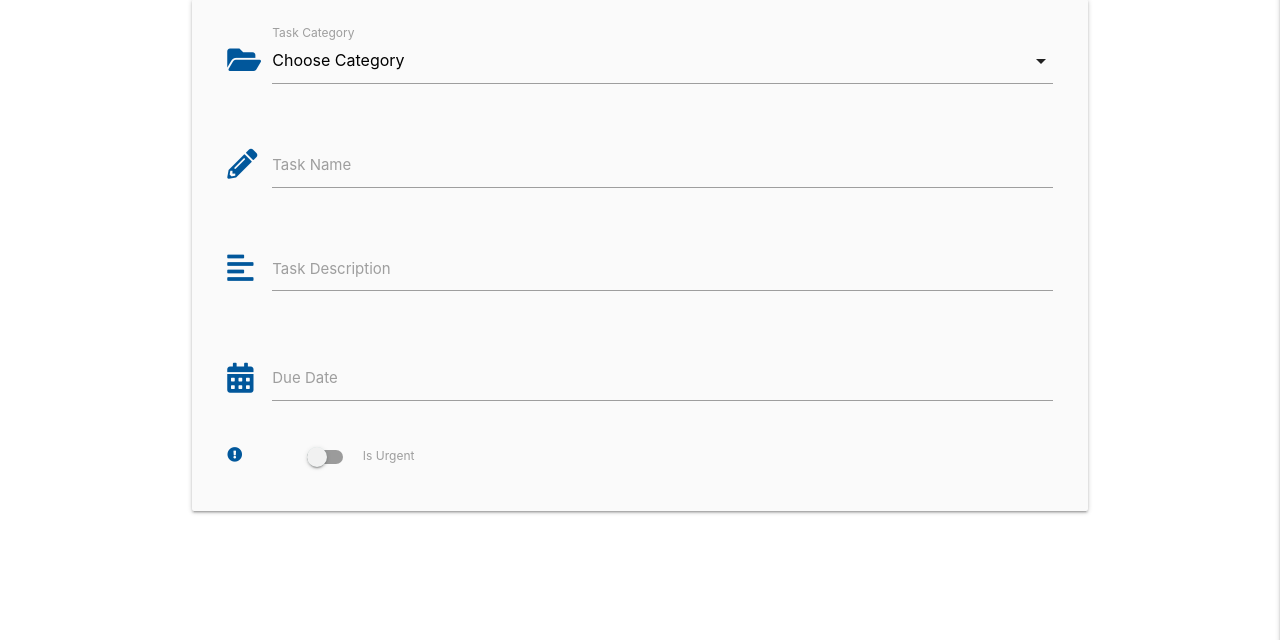
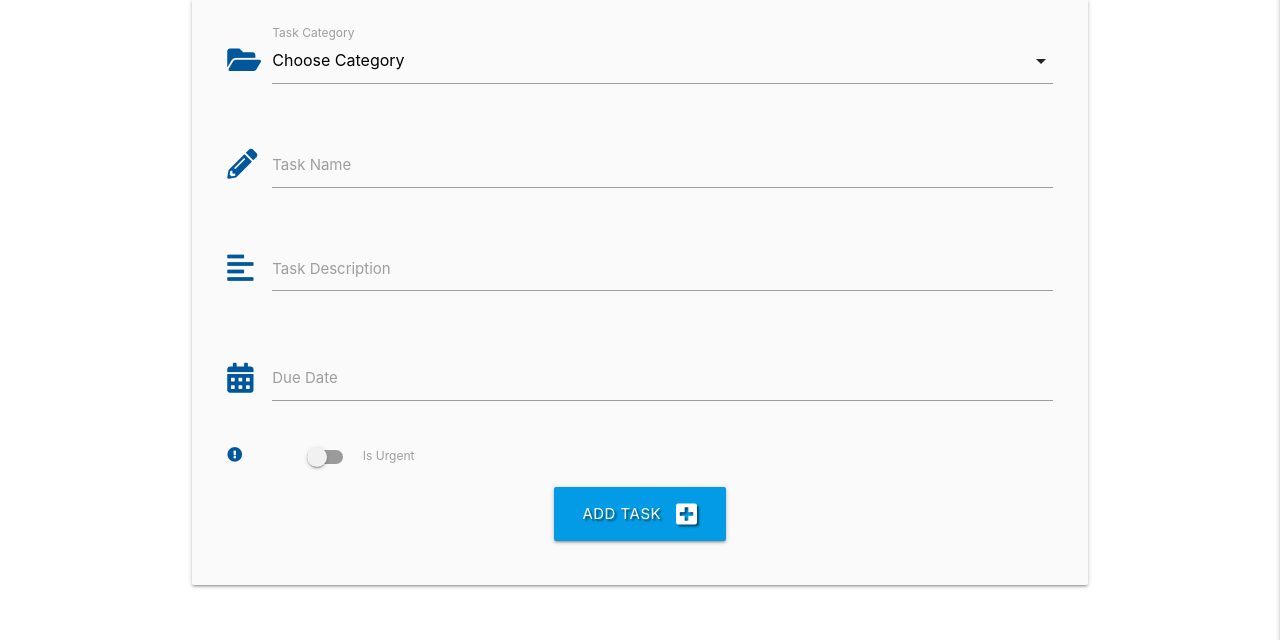
Before and after one commit to TezBaydu/codeTaskManager, a Flask app: page /add_task in a window 1280 px wide. Shown: the part 160-800 px from the top of the page. Run offline with Flask 2, Linux system fonts and the light colour scheme; data that the repository does not hold is empty; some libraries are stand-ins or nearby versions.

Commit message:
Allow user to submit task to DB

```diff
--- a/app.py
+++ b/app.py
@@ -46,6 +46,7 @@ def register():
         session["user"] = request.form.get("username").lower()
         flash("Registration Successful!")
         return redirect(url_for("profile", username=session["user"]))
+
     return render_template("register.html")
 
 
@@ -55,7 +56,6 @@ def login():
         # check if username exists in db
         existing_user = mongo.db.users.find_one(
             {"username": request.form.get("username").lower()})
-
         if existing_user:
             # ensure hashed password matches user input
             if check_password_hash(
@@ -98,8 +98,22 @@ def logout():
     return redirect(url_for("login"))
 
 
-@app.route("/add_task")
+@app.route("/add_task", methods=["GET", "POST"])
 def add_task():
+    if request.method == "POST":
+        is_urgent = "on" if request.form.get("is_urgent") else "off"
+        task = {
+            "category_name": request.form.get("category_name"),
+            "task_name": request.form.get("task_name"),
+            "task_description": request.form.get("task_description"),
+            "is_urgent": is_urgent,
+            "due_date": request.form.get("due_date"),
+            "created_by": session["user"]
+        }
+        mongo.db.tasks.insert_one(task)
+        flash("Task Successfully Added")
+        return redirect(url_for("get_tasks"))
+
     categories = mongo.db.categories.find().sort("category_name", 1)
     return render_template("add_task.html", categories=categories)
 
--- a/templates/add_task.html
+++ b/templates/add_task.html
@@ -4,7 +4,8 @@
     <h3 class="light-blue-text text-darken-4 center-align">Add Task</h3>
 
     <div class="row card-panel grey lighten-5">
-        <form class="col s12" method="POST" action="">
+        <form class="col s12" method="POST" action="{{ url_for('add_task') }}">
+            <!-- category selection -->
             <div class="row">
                 <div class="input-field col s12">
                     <i class="fas fa-folder-open prefix light-blue-text text-darken-4"></i>
@@ -14,9 +15,10 @@
                             <option value="{{ category.category_name }}">{{ category.category_name }}</option>
                         {% endfor %}
                     </select>
-                    <label>Task Category</label>
+                    <label for="category_name">Task Category</label>
                 </div>
             </div>
+            <!-- task name -->
             <div class="row">
                 <div class="input-field col s12">
                     <i class="fas fa-pencil-alt prefix light-blue-text text-darken-4"></i>
@@ -25,6 +27,7 @@
                     <label for="task_name">Task Name</label>
                 </div>
             </div>
+            <!-- task description -->
             <div class="row">
                 <div class="input-field col s12">
                     <i class="fas fa-align-left prefix light-blue-text text-darken-4"></i>
@@ -33,6 +36,7 @@
                     <label for="task_description">Task Description</label>
                 </div>
             </div>
+            <!-- due date picker -->
             <div class="row">
                 <div class="input-field col s12">
                     <i class="fas fa-calendar-alt prefix light-blue-text text-darken-4"></i>
@@ -41,6 +45,7 @@
                     <label for="due_date">Due Date</label>
                 </div>
             </div>
+            <!-- is urgent toggle -->
             <div class="row">
                 <div class="inputfield col s12">
                     <div class="switch">
@@ -53,6 +58,14 @@
                       </div>
                 </div>
             </div>
+            <!-- submit button -->
+            <div class="row">
+                <div class="col s12 center-align">
+                    <button type="submit" class="btn-large light-blue darken-1 text-shadow">
+                        Add Task <i class="fas fa-plus-square right"></i>
+                    </button>
+                </div>
+            </div>
         </form>
     </div>
 
--- a/templates/tasks.html
+++ b/templates/tasks.html
@@ -1,5 +1,7 @@
 {% extends "base.html" %}
 {% block content %}
+
+<h3 class="light-blue-text text-darken-4 center-align">All Tasks</h3>
 
     <ul class="collapsible">
         {% for task in tasks %}
@@ -15,6 +17,7 @@
             <div class="collapsible-body">
                 <span>{{ task.category_name }}</span>
                 <p>{{ task.task_description }}</p>
+                <p><em>by: {{ task.created_by }}</em></p>
             </div>
         </li>
         {% endfor %}
```
